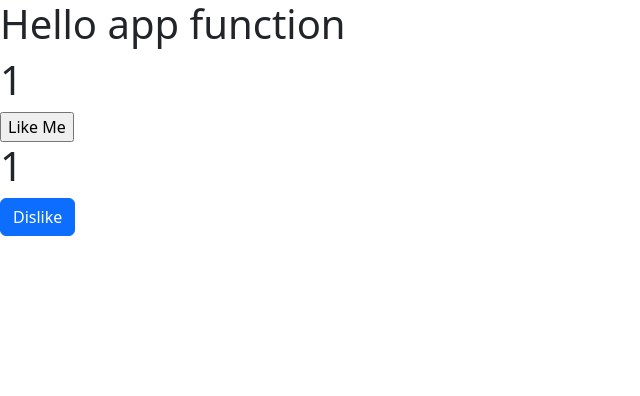
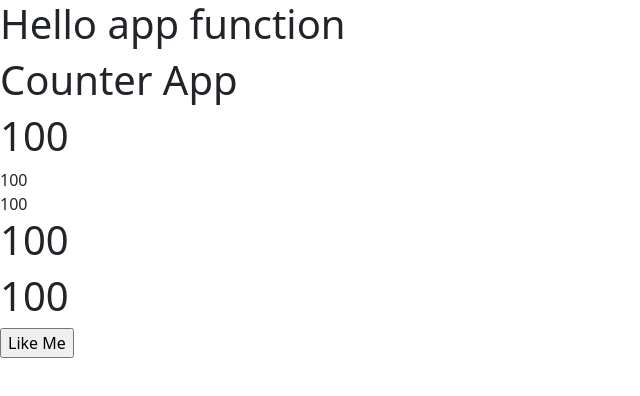
Before and after one commit to pradipgangarde05/React-23, a React (Create React App) app: page / in a window 1280 px wide. Shown: the top 396 px of the page, without its empty margins (0-640 px from the left). Built offline with nearby package versions, Linux system fonts and the light colour scheme.

Commit message:
counter-ver-4

```diff
--- a/src/newpages/counterApp.js
+++ b/src/newpages/counterApp.js
@@ -1,35 +1,37 @@
 import { useState } from "react";
 
-function CounterApp(){
-    let [counter,setCounter] = useState(1);
-    let [incounter,setinCounter] = useState(1);
-    // let id = 100;
-    // let pi = 3.14;
-    // let str = "Hello World";
-    // let active = true;
+function App() {
+  return (
+    <>
+      <h1>Counter App</h1>
+      <CounterApp />
+    </>
+  );
+}
 
+function CounterApp() {
+  // let counter = 100; // stateless
+  let [counter, setCounter] = useState(100); // stateful + DOM Opr
 
-  //Member Function
   let likeMeAction = () => {
-      counter  = counter + 1;
-      console.log("I'am button click",counter);
+    counter = counter + 1;
+    console.log(counter);
+
+    // Asking react to perform dom opr
+    // how to trigger the DOM Opr
     setCounter(counter);
   };
 
-     let dislikeMeAction = () => {
-     incounter  = incounter + 1;
-      console.log("I'am button click",incounter);
-      setinCounter(incounter);
-     };
-
-    return(
+  return (
     <>
       <h1>{counter}</h1>
+      <span>{counter}</span>
+      <div>{counter}</div>
+      <h1>{counter}</h1>
+      <h1>{counter}</h1>
       <input type="button" value="Like Me" onClick={likeMeAction} />
-    <h1>{incounter}</h1>
-    <a name="" id="" class="btn btn-primary" href="#" role="button" onClick={dislikeMeAction}>Dislike</a>
-
     </>
   );
 }
-    export default  CounterApp;
+
+export default App;
```
Lines whose indentation alone changed are shown as unchanged.
